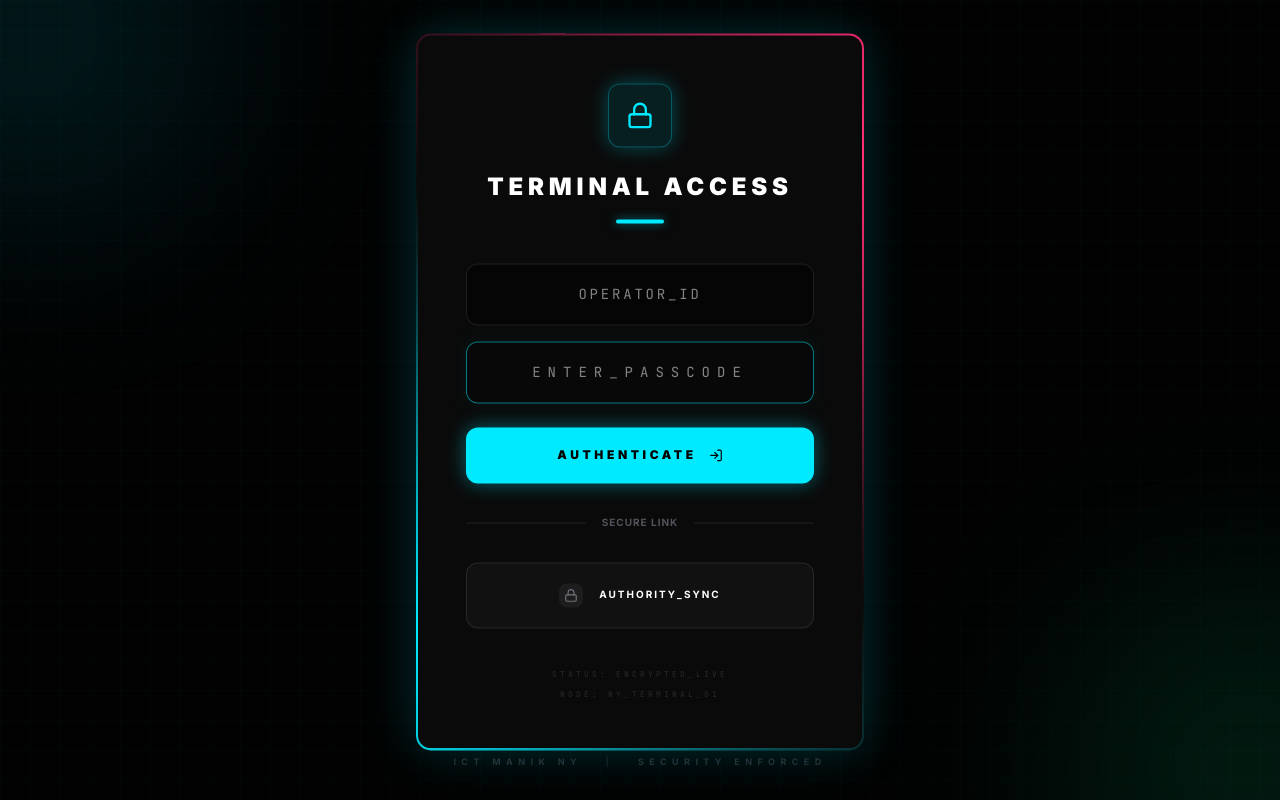
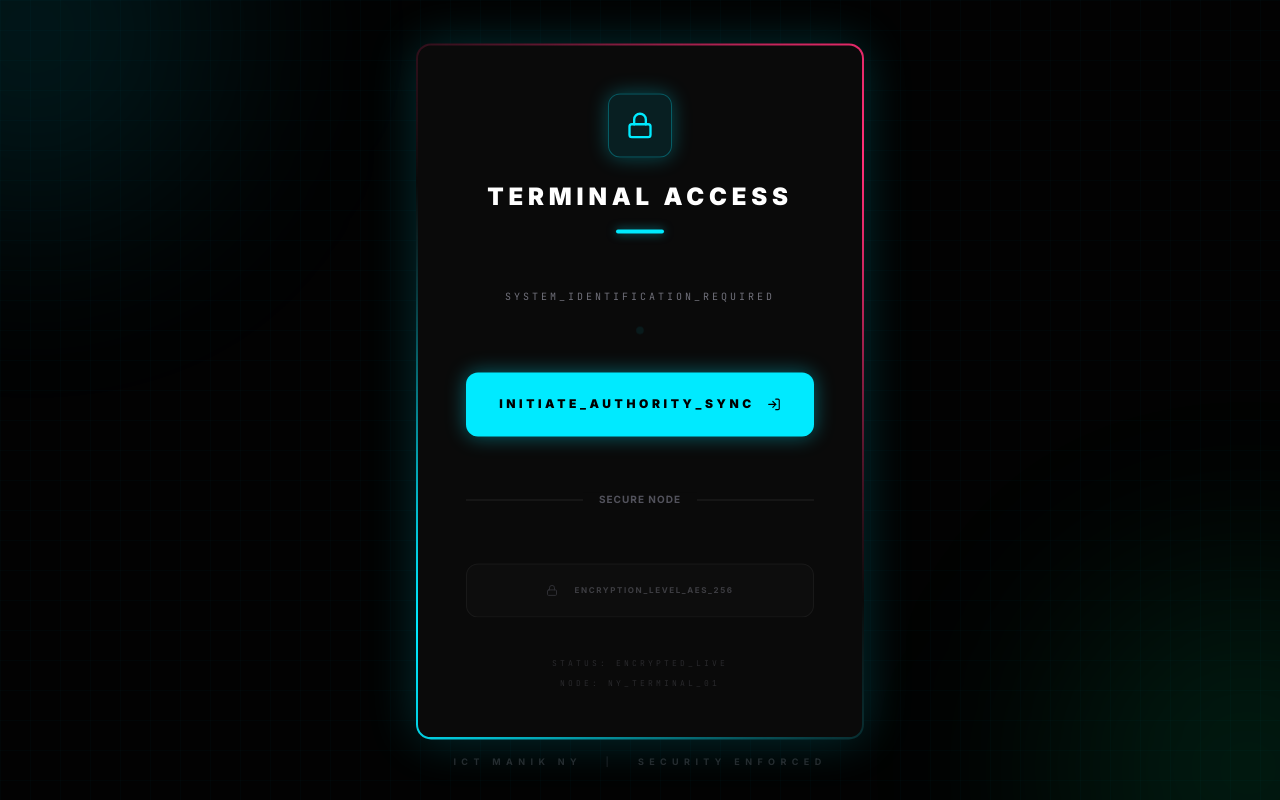
Before and after one commit to maniksheikh367j-alt/ICT-Manik-NY, a React (Vite) app: page /login in a window 1280 px wide. Built offline with nearby package versions, Linux system fonts and the light colour scheme; no server answers; the database is empty.

Commit message:
feat: Remove password-based admin login
This commit removes the password-based authentication flow for administrators. The application will now solely rely on Google authentication for admin access. This simplifies the authentication process and reduces the attack surface.

```diff
--- a/src/components/Login.tsx
+++ b/src/components/Login.tsx
@@ -5,10 +5,8 @@ import { motion } from 'motion/react';
 import { useNavigate } from 'react-router-dom';
 
 export default function Login() {
-  const { login, loginWithPassword, isAdmin, user } = useAuth();
+  const { login, isAdmin, user } = useAuth();
   const [loading, setLoading] = useState(false);
-  const [username, setUsername] = useState('');
-  const [password, setPassword] = useState('');
   const [error, setError] = useState('');
   const navigate = useNavigate();
 
@@ -17,22 +15,11 @@ export default function Login() {
     setError('');
     try {
       await login();
-    } catch (error) {
-      console.error(error);
+    } catch (error: any) {
+      setError(error.message || 'AUTHENTICATION_FAILED');
     } finally {
       setLoading(false);
     }
-  };
-
-  const handlePasswordLogin = async (e: React.FormEvent) => {
-    e.preventDefault();
-    setLoading(true);
-    setError('');
-    const success = await loginWithPassword(username, password);
-    if (!success) {
-      setError('INVALID_PASSCODE_ACCESS_DENIED');
-    }
-    setLoading(false);
   };
 
   React.useEffect(() => {
@@ -71,67 +58,41 @@ export default function Login() {
               <div className="w-12 h-1 bg-brand-neon rounded-full mt-4 shadow-[0_0_10px_rgba(0,234,255,0.5)]" />
             </div>
 
-            <form onSubmit={handlePasswordLogin} className="space-y-6">
-              <div className="space-y-4">
-                <div className="group relative">
-                  <div className="absolute inset-0 bg-brand-neon/5 blur-sm opacity-0 group-focus-within:opacity-100 transition-opacity" />
-                  <input
-                    type="text"
-                    placeholder="OPERATOR_ID"
-                    value={username}
-                    onChange={(e) => setUsername(e.target.value)}
-                    className="w-full bg-[#050505] border border-white/10 rounded-xl px-6 py-5 text-sm font-mono text-white tracking-[0.2em] text-center outline-none focus:border-brand-neon/50 focus:bg-[#080808] transition-all relative z-10"
-                    disabled={loading}
-                  />
-                </div>
-                <div className="group relative">
-                  <div className="absolute inset-0 bg-brand-neon/5 blur-sm opacity-0 group-focus-within:opacity-100 transition-opacity" />
-                  <input
-                    type="password"
-                    placeholder="ENTER_PASSCODE"
-                    autoFocus
-                    value={password}
-                    onChange={(e) => setPassword(e.target.value)}
-                    className="w-full bg-[#050505] border border-white/10 rounded-xl px-6 py-5 text-sm font-mono text-white tracking-[0.5em] text-center outline-none focus:border-brand-neon/50 focus:bg-[#080808] transition-all relative z-10"
-                    disabled={loading}
-                  />
+            <div className="space-y-6">
+              <div className="text-center py-4">
+                <p className="text-[10px] text-zinc-500 font-mono tracking-[0.3em] uppercase">SYSTEM_IDENTIFICATION_REQUIRED</p>
+                <div className="mt-6 flex justify-center">
+                  <div className="w-1 h-1 bg-brand-neon rounded-full animate-ping" />
                 </div>
               </div>
 
               <motion.button
                 whileHover={{ scale: 1.02, boxShadow: '0 0 30px rgba(0, 234, 255, 0.6)' }}
                 whileTap={{ scale: 0.98 }}
-                type="submit"
+                onClick={handleGoogleLogin}
                 disabled={loading}
-                className="w-full bg-brand-neon text-black py-5 rounded-xl font-black uppercase tracking-[0.3em] text-xs shadow-[0_0_20px_rgba(0,234,255,0.4)] transition-all disabled:opacity-50 flex items-center justify-center gap-3"
+                className="w-full bg-brand-neon text-black py-6 rounded-xl font-black uppercase tracking-[0.3em] text-xs shadow-[0_0_20px_rgba(0,234,255,0.4)] transition-all disabled:opacity-50 flex items-center justify-center gap-3"
               >
                 {loading ? (
                   <div className="w-4 h-4 border-2 border-black/20 border-t-black rounded-full animate-spin" />
                 ) : (
-                  <>AUTHENTICATE <LogIn size={14} /></>
+                  <>INITIATE_AUTHORITY_SYNC <LogIn size={14} /></>
                 )}
               </motion.button>
-            </form>
 
               <div className="relative py-8">
                 <div className="absolute inset-0 flex items-center">
                   <div className="w-full border-t border-white/10"></div>
                 </div>
                 <div className="relative flex justify-center text-[10px] uppercase tracking-widest font-bold">
-                <span className="bg-[#0a0a0a] px-4 text-zinc-600">secure link</span>
+                  <span className="bg-[#0a0a0a] px-4 text-zinc-600">secure node</span>
                 </div>
               </div>
 
-            <button
-              onClick={handleGoogleLogin}
-              disabled={loading}
-              className="w-full bg-white/[0.03] border border-white/10 text-white p-5 rounded-xl font-bold uppercase tracking-[0.2em] text-[10px] hover:bg-white/10 hover:border-white/20 transition-all flex items-center justify-center gap-4 disabled:opacity-50 group"
-            >
-              <div className="w-6 h-6 bg-white/5 rounded-lg flex items-center justify-center group-hover:bg-brand-neon/20 transition-colors">
-                <Lock size={14} className="text-zinc-500 group-hover:text-brand-neon transition-colors" />
+              <div className="bg-white/[0.03] border border-white/10 text-zinc-500 p-5 rounded-xl font-bold uppercase tracking-[0.2em] text-[8px] flex items-center justify-center gap-4 opacity-50">
+                <Lock size={12} className="text-zinc-600" />
+                ENCRYPTION_LEVEL_AES_256
               </div>
-              AUTHORITY_SYNC
-            </button>
 
               {(error || (user && !isAdmin)) && (
                 <motion.div
@@ -143,9 +104,10 @@ export default function Login() {
                 </motion.div>
               )}
 
-            <div className="mt-10 flex flex-col items-center gap-2 opacity-30 group-hover:opacity-100 transition-opacity">
+              <div className="mt-10 flex flex-col items-center gap-2 opacity-30">
                  <p className="text-[8px] text-zinc-500 font-mono tracking-[0.4em] uppercase">Status: ENCRYPTED_LIVE</p>
                  <p className="text-[8px] text-zinc-500 font-mono tracking-[0.4em] uppercase">Node: NY_TERMINAL_01</p>
+              </div>
             </div>
           </div>
         </div>
--- a/src/context/AuthContext.tsx
+++ b/src/context/AuthContext.tsx
@@ -7,28 +7,16 @@ interface AuthContextType {
   user: User | null;
   loading: boolean;
   login: () => Promise<void>;
-  loginWithPassword: (username: string, password: string) => Promise<boolean>;
   logout: () => Promise<void>;
 }
-
-const ADMIN_USERNAME = 'manik23';
-const ADMIN_PASSWORD = (import.meta as any).env.VITE_ADMIN_PASSWORD || 'Manik@&*35';
 
 const AuthContext = createContext<AuthContextType | undefined>(undefined);
 
 export const AuthProvider: React.FC<{ children: React.ReactNode }> = ({ children }) => {
   const [user, setUser] = useState<User | null>(null);
   const [loading, setLoading] = useState(true);
-  const [isPasscodeAdmin, setIsPasscodeAdmin] = useState(false);
 
   useEffect(() => {
-    const saved = localStorage.getItem('admin_auth');
-    if (saved === 'true') {
-      setIsPasscodeAdmin(true);
-      // Try to re-authenticate anonymously if we have a saved session
-      signInAnonymously(auth).catch(console.error);
-    }
-
     const unsubscribe = onAuthStateChanged(auth, (u) => {
       setUser(u);
       setLoading(false);
@@ -36,7 +24,7 @@ export const AuthProvider: React.FC<{ children: React.ReactNode }> = ({ children
     return () => unsubscribe();
   }, []);
 
-  const isAdmin = (user?.email === 'maniksheikh2006@gmail.com' && user?.emailVerified) || isPasscodeAdmin;
+  const isAdmin = user?.email === 'maniksheikh2006@gmail.com' && user?.emailVerified === true;
 
   const login = async () => {
     try {
@@ -51,29 +39,12 @@ export const AuthProvider: React.FC<{ children: React.ReactNode }> = ({ children
     }
   };
 
-  const loginWithPassword = async (username: string, password: string) => {
-    if (username === ADMIN_USERNAME && password === ADMIN_PASSWORD) {
-      setIsPasscodeAdmin(true);
-      localStorage.setItem('admin_auth', 'true');
-
-      // Attempt anonymous auth in the background for Firestore access, but don't block login if it fails
-      signInAnonymously(auth).catch(error => {
-        console.warn('Firebase Anonymous Auth failed. Some database operations might be restricted if rules require authentication.', error);
-      });
-
-      return true;
-    }
-    return false;
-  };
-
   const logout = async () => {
     await firebaseLogout();
-    setIsPasscodeAdmin(false);
-    localStorage.removeItem('admin_auth');
   };
 
   return (
-    <AuthContext.Provider value={{ isAdmin, user, loading, login, loginWithPassword, logout }}>
+    <AuthContext.Provider value={{ isAdmin, user, loading, login, logout }}>
       {children}
     </AuthContext.Provider>
   );
```
Lines whose indentation alone changed are shown as unchanged.
